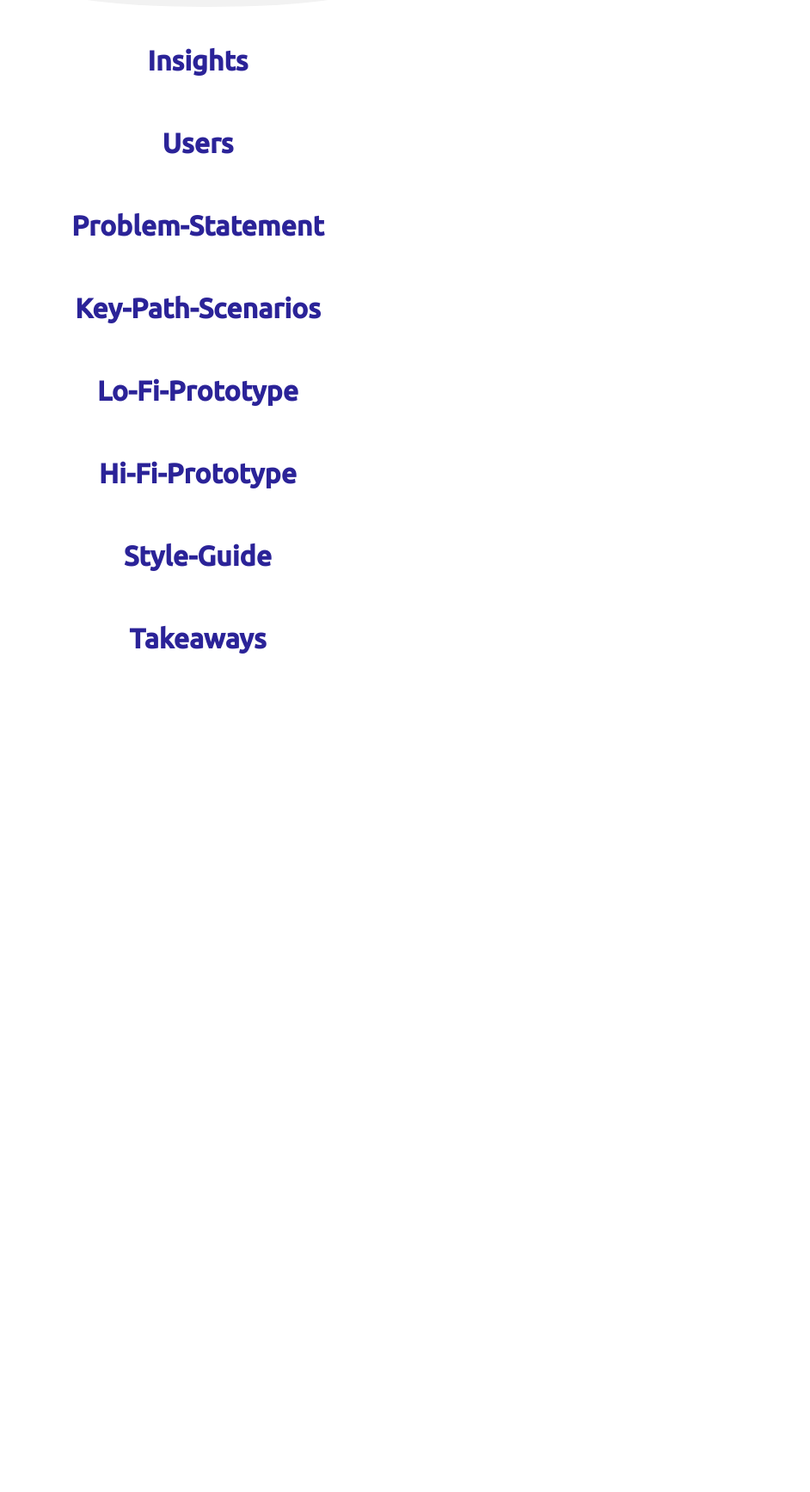
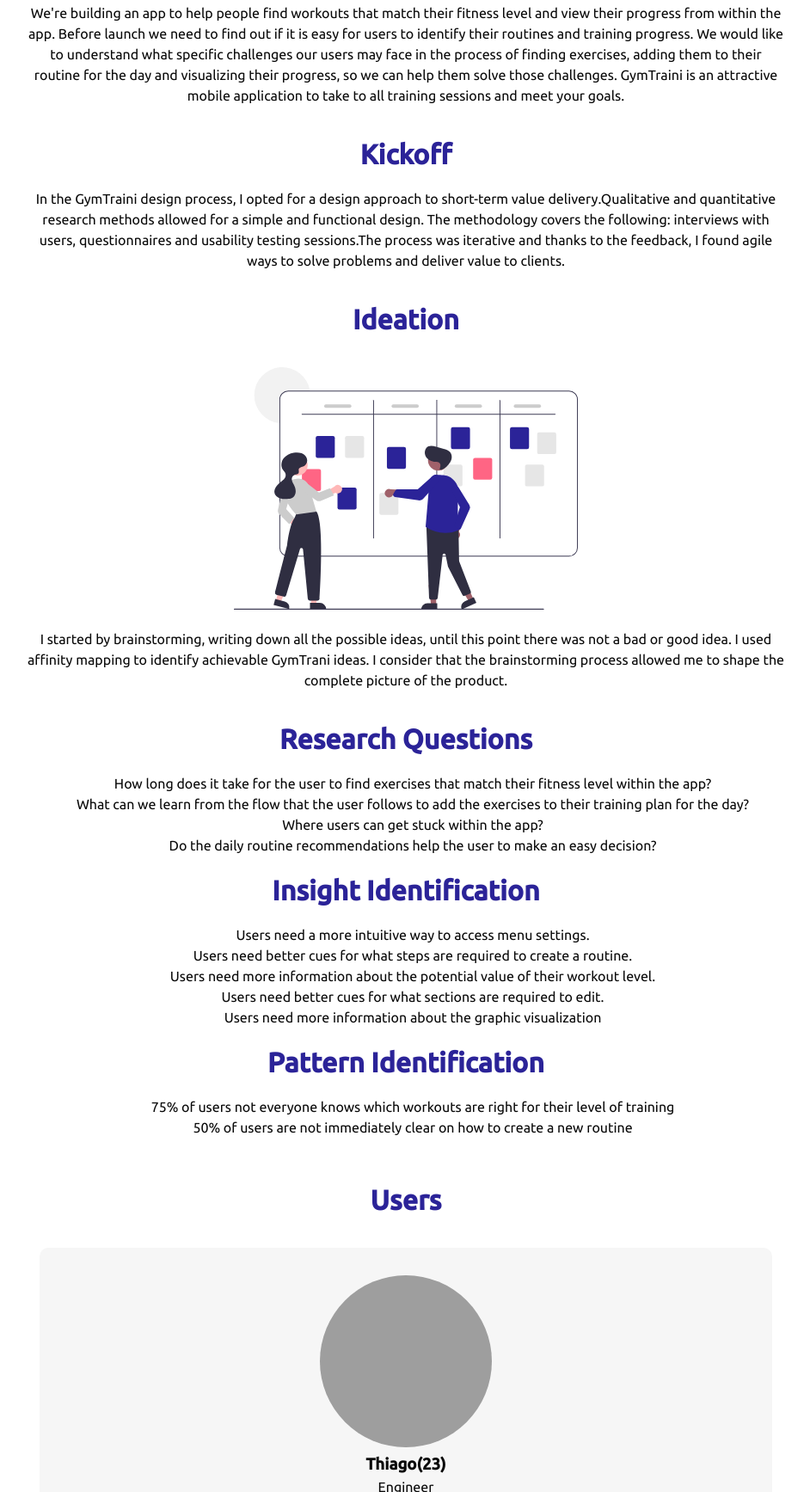
Before and after one commit to Azriel1909/UX-PINK-CASE-STUDY, a plain HTML site: page index.html in a window 1280 px wide. Shown: the part 1065-2800 px from the top of the page at 86% size, without its empty margins (318-1260 px from the left). Before the commit the page ends 1895 px from the top, so only its background shows below. Drawn offline with Linux system fonts and the light colour scheme; grey boxes are pictures that could not be loaded.

Commit message:
until lofi style

```diff
--- a/index.html
+++ b/index.html
@@ -1,7 +1,7 @@
 <!DOCTYPE html>
 <html lang="en">
   <head>
-    <title>PinkHat | CV</title>
+    <title>PinkHat | UX</title>
     <meta charset="utf-8"></meta>
     <meta name="viewport" content="width=device-width, initial-scale=1.0"></meta>
     <link rel="stylesheet" href="./styles.css"/>
@@ -60,17 +60,20 @@
     <!-- End Menu -->
     <main id="main-doc" class="main-doc">
       <!-- Part 1 -->
-      <section class="hero" >
-        <img  class="img-hero" src="img/undraw_healthy_habit_onn4.svg">
-      </section>
       <section class="main-section" id="Project">
         <header>
-          <h2>Gym App Project</h2>
+          <h2>Project Description</h2>
         </header>
+        <section class="img-section">
+          <img class="img" src="img/mobile.svg">
+        </section>
+        <section class="description">
           <ul>
+            <li>PROJECT: GymTraini</li>
             <li>ROLE: Interface, Interactions, Research</li>
             <li>DURATION: Spring 2022 (Feb - April)</li>
           </ul>
+        </section>
       </section>
       <!-- End Part 1 -->
       <!-- Part 2 -->
@@ -78,7 +81,12 @@
         <header>
           <h2>Project-Vision</h2>
         </header>
-
+        <section class="img-section">
+          <img class="img" src="img/vision.svg">
+        </section>
+        <section class="description">
+          <p class="des">We're building an app to help people find workouts that match their fitness level and view their progress from within the app. Before launch we need to find out if it is easy for users to identify their routines and training progress. We would like to understand what specific challenges our users may face in the process of finding exercises, adding them to their routine for the day and visualizing their progress, so we can help them solve those challenges. GymTraini is an attractive mobile application to take to all training sessions and meet your goals.</p>
+        </section>
       </section>
 
       <!-- End Part 2 -->
@@ -87,7 +95,9 @@
         <header>
           <h2>Kickoff</h2>
         </header>
-
+        <section class="description">
+          <p class="des">In the GymTraini design process, I opted for a design approach to short-term value delivery.Qualitative and quantitative research methods allowed for a simple and functional design. The methodology covers the following: interviews with users, questionnaires and usability testing sessions.The process was iterative and thanks to the feedback, I found agile ways to solve problems and deliver value to clients.</p>
+        </section>
       </section>
       <!-- End Part 3 -->
       <!-- Part 4 -->
@@ -96,17 +106,40 @@
         <header>
           <h2>Ideation</h2>
         </header>
-          <ul>
-          </ul>
-      </section>
-      <section class="hero" >
-        <img  class="img-hero" src="img/undraw_stability_ball_b-4-ia.svg">
+        <section class="img-section">
+          <img class="img" src="img/papers.svg">
+        </section>
+        <section class="description">
+          <p class="des">I started by brainstorming, writing down all the possible ideas, until this point there was not a bad or good idea. I used affinity mapping to identify achievable GymTrani ideas. I consider that the brainstorming process allowed me to shape the complete picture of the product.</p>
+        </section>
       </section>
       <!-- End Part 4 -->
       <!-- Part 5 -->
       <section class="main-section" id="Insights">
         <header>
-          <h2>Insights</h2>
+          <h2>Research Questions</h2>
+          <section class="description">
+            <ul>
+              <li>How long does it take for the user to find exercises that match their fitness level within the app?</li>
+              <li>What can we learn from the flow that the user follows to add the exercises to their training plan for the day?</li>
+              <li>Where users can get stuck within the app?</li>
+              <li>Do the daily routine recommendations help the user to make an easy decision?</li>
+            </ul>
+            <h2>Insight Identification</h2>
+            <ul>
+              <li>Users need a more intuitive way to access menu settings.</li>
+              <li>Users need better cues for what steps are required to create a routine.</li>
+              <li>Users need more information about the potential value of their workout level.</li>
+              <li>Users need better cues for what sections are required to edit.</li>
+              <li>Users need more information about the graphic visualization</li>
+            </ul>
+            <h2>Pattern Identification</h2>
+            <ul>
+              <li>75% of users not everyone knows which workouts are right for their level of training</li>
+              <li>50% of users are not immediately clear on how to create a new routine</li>
+            </ul>
+          </section>
+
         </header>
       </section>
       <!-- End Part 5 -->
@@ -115,6 +148,20 @@
         <header>
           <h2>Users</h2>
         </header>
+        <section class="img-section user-sec">
+          <img class="img-user" src="https://images.unsplash.com/photo-1517344368193-41552b6ad3f5?ixlib=rb-4.0.3&ixid=MnwxMjA3fDB8MHxwaG90by1wYWdlfHx8fGVufDB8fHx8&auto=format&fit=crop&w=1170&q=80">
+          <h3>Thiago(23)</h3>
+          <p>Engineer</p>
+          <h4>Narrative</h4>
+          <p>A person who would like to easily identify exercise routines for different days of the week, tracking progress would make him feel motivated.</p>
+        </section>
+        <section class="img-section user-sec">
+          <img class="img-user" src="https://images.unsplash.com/photo-1592632789004-57d4354f2499?ixlib=rb-4.0.3&ixid=MnwxMjA3fDB8MHxwaG90by1wYWdlfHx8fGVufDB8fHx8&auto=format&fit=crop&w=687&q=80">
+          <h3>Conratt(30)</h3>
+          <p>Teacher</p>
+          <h4>Narrative</h4>
+          <p>A person looking to progress their training at the gym by keeping track of weight loaded and reps per session to gain muscle.</p>
+        </section>
       </section>
       <!-- End Part 6 -->
       <!-- Part 7 -->
@@ -122,6 +169,10 @@
         <header>
           <h2>Problem-Statement</h2>
         </header>
+
+        <section class="description">
+          <p class="des">Thiago is a beginner in training who needs a way to keep track of  workout progress and routines</p>
+        </section>
       </section>
       <!-- End Part 7 -->
       <!-- Part 8 -->
@@ -129,13 +180,20 @@
         <header>
           <h2>Key-Path-Scenarios</h2>
         </header>
+        <section class="img-section">
+          <img class="img" src="img/Userflow.svg">
+        </section>
       </section>
       <!-- End Part 8 -->
       <!-- Part 9 -->
       <section class="main-section" id="Lo-Fi-Prototype">
         <header>
           <h2>Lo-Fi-Prototype</h2>
+          <section class="img-section">
+            <img class="img-lofi" src="img/lofi.png">
+          </section>
         </header>
+
       </section>
       <!-- End Part 9 -->
       <!-- Part 10 -->
--- a/styles.css
+++ b/styles.css
@@ -14,6 +14,43 @@ section {
   color: var(--f-dark);
 }
 
+.img-section {
+  text-align: center;
+  margin: 1rem;
+}
+
+.description {
+  width: 100%;
+  text-align: center;
+}
+
+.des {
+  max-width: 900px;
+  margin: auto;
+}
+
+.img {
+  width: 100%;
+  max-width: 400px;
+}
+
+.img-user {
+  width: 200px;
+  height: 200px;
+  object-fit: cover;
+  border-radius: 50%;
+}
+
+.img-lofi {
+  width: 100%;
+}
+
+.user-sec {
+  padding: 2rem;
+  background-color: #f6f6f6;
+  border-radius: 10px;
+}
+
 * {
   padding: 0;
   margin: 0;
@@ -23,15 +60,6 @@ html, body {
   font-family: var(--ff-ubuntu);
   line-height: var(--lh);
   background-color: var(--bc-secondary);
-}
-
-.hero {
-  text-align: center;
-}
-
-.img-hero {
-  max-width: 400px;
-  text-align: center;
 }
 
 header {
@@ -111,7 +139,9 @@ h2 {
 ul {
   padding-top: 1rem;
   padding-left: 1rem;
+  list-style: none;
 }
+
 
 section ul a {
   text-decoration: none;
```
Also changed, not shown: img/GYM APP WIREFRAMES.png (added), img/Userflow.svg (added), img/lofi.png (added), img/mobile.svg (added), img/papers.svg (added), img/undraw_fitness_stats_sht6.svg (deleted), img/undraw_healthy_habit_onn4.svg (deleted), img/undraw_stability_ball_b-4-ia.svg (deleted), img/vision.svg (added).
